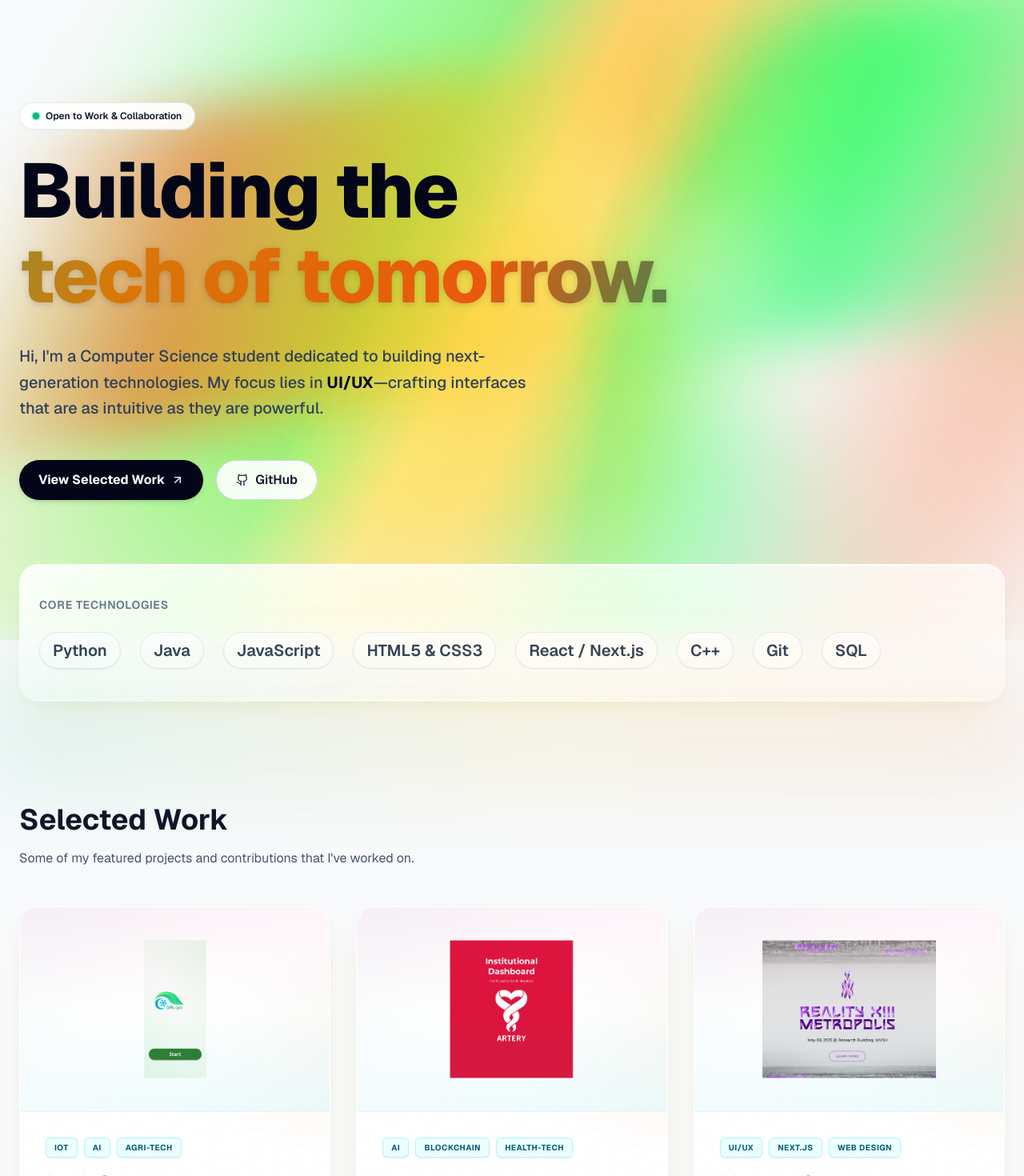
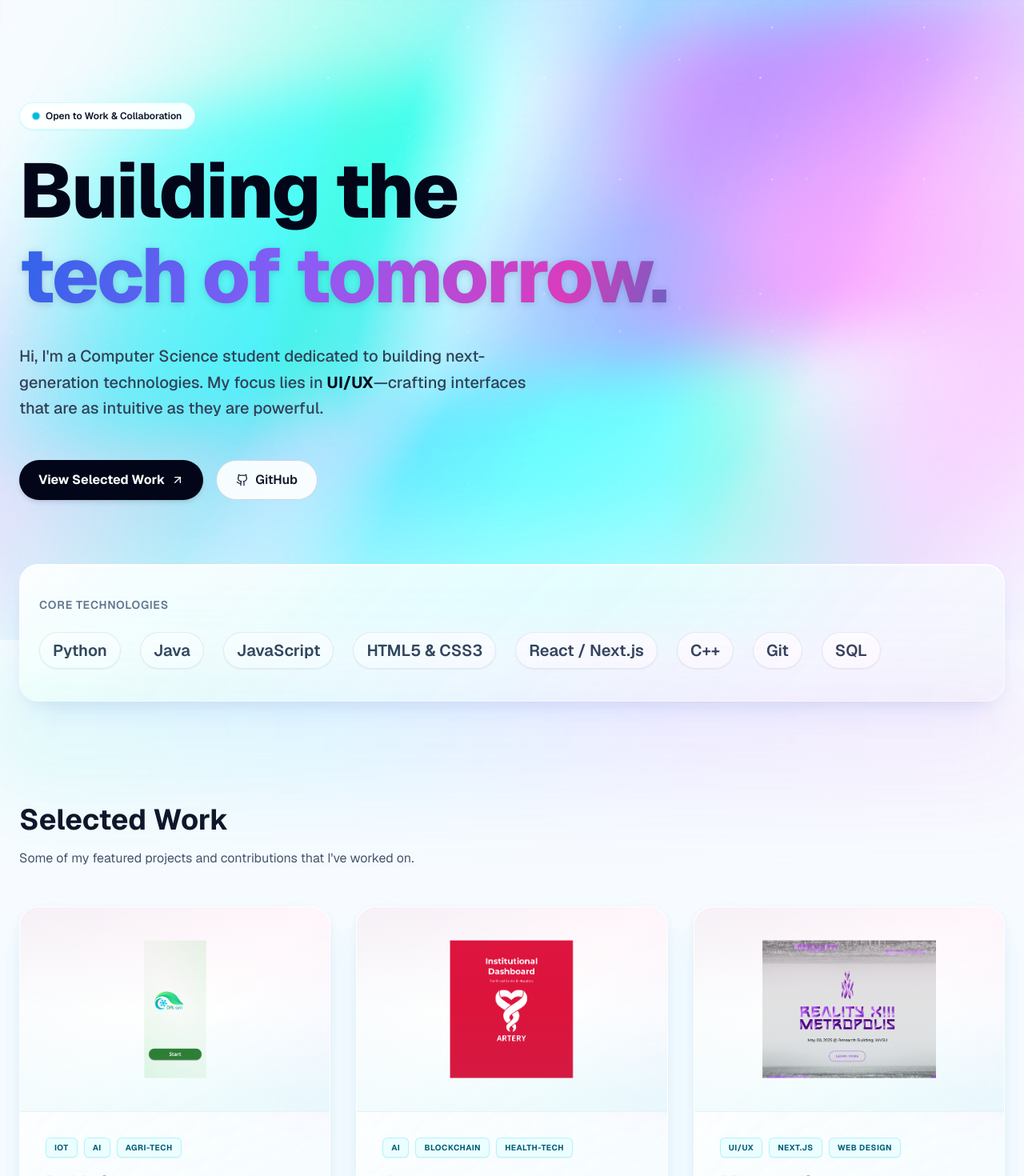
Before and after one commit to karlsxo/KarloRoel, a Next.js app: page / in a window 1280 px wide. Shown: the top 1470 px of the page at 80% size. Built offline with nearby package versions, Linux system fonts and the light colour scheme.

Commit message:
Refresh portfolio with aurora borealis theme
Update the visual system with vibrant mint, cyan, violet, pink, and silver aurora accents while preserving readable text and organized glass surfaces.

```diff
--- a/app/globals.css
+++ b/app/globals.css
@@ -1,8 +1,14 @@
 @import "tailwindcss";
 
 :root {
-  --background: #ffffff;
-  --foreground: #0f172a;
+  --background: #f7fbff;
+  --foreground: #08111f;
+  --aurora-mint: #43ffd2;
+  --aurora-cyan: #19c8ff;
+  --aurora-blue: #496dff;
+  --aurora-violet: #b36cff;
+  --aurora-pink: #ff7ee7;
+  --silver: #f8fbff;
   --scroll-progress: 0;
   --scroll-y: 0px;
 }
@@ -32,9 +38,10 @@ body::before {
   inset: 0;
   z-index: -4;
   background:
-    radial-gradient(circle at 10% 12%, rgba(16, 185, 129, 0.24), transparent 45%),
-    radial-gradient(circle at 90% 18%, rgba(249, 115, 22, 0.22), transparent 45%),
-    linear-gradient(180deg, #ffffff 0%, #f8fafc 45%, #f1f5f9 100%);
+    radial-gradient(circle at 12% 14%, rgba(67, 255, 210, 0.36), transparent 42%),
+    radial-gradient(circle at 78% 18%, rgba(255, 126, 231, 0.34), transparent 43%),
+    radial-gradient(circle at 58% 72%, rgba(25, 200, 255, 0.22), transparent 48%),
+    linear-gradient(135deg, #ffffff 0%, #efffff 28%, #f5f4ff 62%, #fff9fe 100%);
 }
 
 .aurora-stage {
@@ -44,9 +51,8 @@ body::before {
   pointer-events: none;
   overflow: hidden;
   isolation: isolate;
-  /* Mask creates a light white vignette & crisp white space around center while allowing vibrant aurora colors to pop */
-  mask-image: radial-gradient(ellipse 95% 85% at 50% 35%, rgba(0, 0, 0, 0.92) 0%, rgba(0, 0, 0, 0.7) 50%, rgba(0, 0, 0, 0.35) 85%, transparent 100%);
-  -webkit-mask-image: radial-gradient(ellipse 95% 85% at 50% 35%, rgba(0, 0, 0, 0.92) 0%, rgba(0, 0, 0, 0.7) 50%, rgba(0, 0, 0, 0.35) 85%, transparent 100%);
+  mask-image: radial-gradient(ellipse 98% 86% at 50% 33%, rgba(0, 0, 0, 0.94) 0%, rgba(0, 0, 0, 0.7) 50%, rgba(0, 0, 0, 0.28) 83%, transparent 100%);
+  -webkit-mask-image: radial-gradient(ellipse 98% 86% at 50% 33%, rgba(0, 0, 0, 0.94) 0%, rgba(0, 0, 0, 0.7) 50%, rgba(0, 0, 0, 0.28) 83%, transparent 100%);
 }
 
 .aurora-stage::before {
@@ -54,17 +60,19 @@ body::before {
   position: absolute;
   inset: -15%;
   background:
-    conic-gradient(from 140deg at 60% 40%,
+    conic-gradient(from 138deg at 61% 38%,
       transparent 0deg,
-      rgba(16, 185, 129, 0.88) 35deg,
-      rgba(234, 179, 8, 0.85) 80deg,
+      rgba(67, 255, 210, 0.9) 34deg,
+      rgba(25, 200, 255, 0.88) 73deg,
+      rgba(179, 108, 255, 0.72) 106deg,
       transparent 135deg,
       transparent 180deg,
-      rgba(249, 115, 22, 0.88) 225deg,
-      rgba(34, 197, 94, 0.85) 285deg,
+      rgba(255, 126, 231, 0.8) 224deg,
+      rgba(73, 109, 255, 0.74) 270deg,
+      rgba(248, 251, 255, 0.88) 306deg,
       transparent 340deg);
-  filter: blur(55px) saturate(290%);
-  opacity: 0.68;
+  filter: blur(58px) saturate(260%);
+  opacity: 0.72;
   transform:
     translate3d(calc(var(--scroll-progress) * -8vw), calc(var(--scroll-progress) * 16vh), 0)
     rotate(calc(var(--scroll-progress) * 28deg));
@@ -76,14 +84,15 @@ body::before {
   position: absolute;
   inset: -20% -10%;
   opacity: 0.62;
-  filter: blur(65px) saturate(310%);
+  filter: blur(68px) saturate(285%);
   background:
     linear-gradient(125deg,
       transparent 18%,
-      rgba(34, 197, 94, 0.85) 35%,
-      rgba(250, 204, 21, 0.88) 50%,
+      rgba(67, 255, 210, 0.78) 34%,
+      rgba(248, 251, 255, 0.88) 43%,
+      rgba(25, 200, 255, 0.72) 53%,
       transparent 68%,
-      rgba(249, 115, 22, 0.82) 82%,
+      rgba(255, 126, 231, 0.72) 82%,
       transparent 95%);
   transform:
     translate3d(calc(var(--scroll-progress) * 10vw), calc(var(--scroll-progress) * -12vh), 0)
@@ -100,13 +109,14 @@ body::before {
   background:
     linear-gradient(105deg,
       transparent 10%,
-      rgba(249, 115, 22, 0.82) 25%,
-      rgba(234, 179, 8, 0.85) 42%,
-      transparent 58%,
-      rgba(16, 185, 129, 0.85) 75%,
+      rgba(25, 200, 255, 0.62) 24%,
+      rgba(67, 255, 210, 0.72) 36%,
+      rgba(248, 251, 255, 0.82) 48%,
+      rgba(179, 108, 255, 0.62) 62%,
+      rgba(255, 126, 231, 0.68) 76%,
       transparent 92%);
-  filter: blur(35px) saturate(270%);
-  opacity: 0.65;
+  filter: blur(38px) saturate(250%);
+  opacity: 0.7;
   transform:
     translateY(calc(var(--scroll-progress) * 18vh))
     skewY(-9deg);
@@ -118,35 +128,42 @@ body::before {
   inset: 0;
   z-index: -1;
   pointer-events: none;
-  opacity: 0.10;
+  opacity: 0.58;
   background-image:
-    linear-gradient(rgba(15, 23, 42, 0.035) 1px, transparent 1px),
-    linear-gradient(90deg, rgba(15, 23, 42, 0.035) 1px, transparent 1px);
-  background-size: 64px 64px;
-  mask-image: linear-gradient(to bottom, rgba(0, 0, 0, 0.85), transparent 90%);
+    radial-gradient(circle at 8% 18%, rgba(255, 255, 255, 0.92) 0 1px, transparent 1.8px),
+    radial-gradient(circle at 22% 74%, rgba(185, 247, 255, 0.82) 0 1px, transparent 1.8px),
+    radial-gradient(circle at 52% 36%, rgba(255, 255, 255, 0.88) 0 1.2px, transparent 2px),
+    radial-gradient(circle at 74% 24%, rgba(245, 236, 255, 0.88) 0 1px, transparent 1.9px),
+    radial-gradient(circle at 88% 64%, rgba(224, 250, 255, 0.86) 0 1px, transparent 1.8px),
+    linear-gradient(rgba(8, 17, 31, 0.018) 1px, transparent 1px),
+    linear-gradient(90deg, rgba(8, 17, 31, 0.018) 1px, transparent 1px);
+  background-size: 190px 190px, 230px 230px, 270px 270px, 310px 310px, 350px 350px, 72px 72px, 72px 72px;
+  mask-image: linear-gradient(to bottom, rgba(0, 0, 0, 0.72), rgba(0, 0, 0, 0.42) 58%, transparent 96%);
 }
 
 .glass-panel {
-  background: linear-gradient(135deg, rgba(255, 255, 255, 0.88), rgba(255, 255, 255, 0.68));
-  border: 1px solid rgba(255, 255, 255, 0.95);
+  background:
+    linear-gradient(135deg, rgba(255, 255, 255, 0.9), rgba(244, 252, 255, 0.76)),
+    linear-gradient(135deg, rgba(67, 255, 210, 0.08), rgba(255, 126, 231, 0.08));
+  border: 1px solid rgba(255, 255, 255, 0.98);
   box-shadow:
-    0 20px 40px -15px rgba(234, 179, 8, 0.12),
-    0 8px 24px -6px rgba(15, 23, 42, 0.04),
+    0 22px 44px -18px rgba(73, 109, 255, 0.18),
+    0 8px 24px -6px rgba(8, 17, 31, 0.06),
     inset 0 1px 0 rgba(255, 255, 255, 1);
-  backdrop-filter: blur(24px) saturate(160%);
+  backdrop-filter: blur(24px) saturate(170%);
 }
 
 .glass-card {
   position: relative;
   background:
-    linear-gradient(135deg, rgba(255, 255, 255, 0.92), rgba(255, 255, 255, 0.72)),
-    linear-gradient(180deg, rgba(255, 255, 255, 0.82), rgba(248, 250, 252, 0.55));
+    linear-gradient(135deg, rgba(255, 255, 255, 0.94), rgba(242, 252, 255, 0.76)),
+    linear-gradient(180deg, rgba(255, 255, 255, 0.88), rgba(246, 248, 255, 0.58));
   border: 1px solid rgba(255, 255, 255, 0.98);
   box-shadow:
-    0 18px 45px -10px rgba(234, 179, 8, 0.12),
-    0 4px 16px rgba(15, 23, 42, 0.04),
+    0 18px 45px -12px rgba(25, 200, 255, 0.16),
+    0 4px 16px rgba(8, 17, 31, 0.05),
     inset 0 1px 0 rgba(255, 255, 255, 1);
-  backdrop-filter: blur(26px) saturate(160%);
+  backdrop-filter: blur(26px) saturate(175%);
 }
 
 .glass-card::before {
@@ -156,9 +173,9 @@ body::before {
   border-radius: inherit;
   pointer-events: none;
   background:
-    radial-gradient(circle at 15% 0%, rgba(16, 185, 129, 0.16), transparent 36%),
-    radial-gradient(circle at 100% 20%, rgba(249, 115, 22, 0.14), transparent 38%),
-    linear-gradient(135deg, rgba(255, 255, 255, 0.5), transparent 42%);
+    radial-gradient(circle at 15% 0%, rgba(67, 255, 210, 0.18), transparent 36%),
+    radial-gradient(circle at 100% 18%, rgba(255, 126, 231, 0.15), transparent 38%),
+    linear-gradient(135deg, rgba(255, 255, 255, 0.58), transparent 42%);
   opacity: 0.88;
 }
 
@@ -169,11 +186,11 @@ body::before {
 
 .aurora-text {
   color: transparent;
-  background-image: linear-gradient(110deg, #059669 0%, #10b981 25%, #d97706 55%, #ea580c 80%, #059669 100%);
-  background-size: 220% 100%;
+  background-image: linear-gradient(110deg, #0284c7 0%, #00bfa6 23%, #2265e8 48%, #8b5cf6 69%, #db3bbc 86%, #0284c7 100%);
+  background-size: 240% 100%;
   background-clip: text;
   -webkit-background-clip: text;
-  filter: drop-shadow(0 2px 4px rgba(15, 23, 42, 0.18));
+  filter: drop-shadow(0 2px 5px rgba(8, 17, 31, 0.16));
   animation: shimmer-text 8s ease-in-out infinite alternate;
 }
 
@@ -188,9 +205,9 @@ body::before {
   height: 160px;
   z-index: -1;
   pointer-events: none;
-  background: linear-gradient(90deg, rgba(16, 185, 129, 0.18), rgba(234, 179, 8, 0.16), rgba(249, 115, 22, 0.16));
-  filter: blur(55px);
-  opacity: 0.6;
+  background: linear-gradient(90deg, rgba(67, 255, 210, 0.18), rgba(25, 200, 255, 0.16), rgba(179, 108, 255, 0.16), rgba(255, 126, 231, 0.14));
+  filter: blur(56px);
+  opacity: 0.68;
 }
 
 @keyframes aurora-drift {
--- a/app/layout.tsx
+++ b/app/layout.tsx
@@ -1,6 +1,6 @@
 import type { Metadata } from "next";
 import { Geist, Geist_Mono } from "next/font/google";
-import "./globals.css"; // Yellow Orange Green Aurora Theme
+import "./globals.css"; // Aurora borealis theme
 
 
 const geistSans = Geist({
--- a/app/page.tsx
+++ b/app/page.tsx
@@ -275,10 +275,10 @@ const ContactModal = ({ isOpen, onClose }: { isOpen: boolean; onClose: () => voi
 
             {submitStatus === 'success' ? (
               <div className="text-center py-8">
-                <div className="w-16 h-16 bg-emerald-100 rounded-full flex items-center justify-center mx-auto mb-4 border border-emerald-200">
-                  <Mail className="w-8 h-8 text-emerald-600" />
+                <div className="w-16 h-16 bg-cyan-100 rounded-full flex items-center justify-center mx-auto mb-4 border border-cyan-200">
+                  <Mail className="w-8 h-8 text-cyan-600" />
                 </div>
-                <p className="text-emerald-700 font-medium">Opening your email client...</p>
+                <p className="text-cyan-700 font-medium">Opening your email client...</p>
               </div>
             ) : (
               <form onSubmit={handleSubmit} className="space-y-4">
@@ -425,9 +425,9 @@ const ProjectDetailModal = ({
                 {project.achievements && project.achievements.length > 0 && (
                   <div className="flex flex-wrap gap-3 mt-4">
                     {project.achievements.map((achievement, index) => (
-                      <div key={index} className="flex items-center gap-2 px-4 py-2 bg-amber-50 border border-amber-200/80 rounded-lg backdrop-blur-md shadow-xs">
-                        <Award className="w-5 h-5 text-amber-600" />
-                        <span className="text-amber-900 text-sm font-semibold">{achievement}</span>
+                      <div key={index} className="flex items-center gap-2 px-4 py-2 bg-violet-50 border border-violet-200/80 rounded-lg backdrop-blur-md shadow-xs">
+                        <Award className="w-5 h-5 text-violet-600" />
+                        <span className="text-violet-950 text-sm font-semibold">{achievement}</span>
                       </div>
                     ))}
                   </div>
@@ -483,12 +483,12 @@ const ProjectDetailModal = ({
                         <p className="text-slate-600 leading-relaxed">{project.problemStatement}</p>
                       </div>
 
-                      <div className="glass-panel rounded-2xl p-8 bg-white/85 border-emerald-100">
+                      <div className="glass-panel rounded-2xl p-8 bg-white/85 border-cyan-100">
                         <div className="flex items-center gap-3 mb-4">
-                          <div className="p-2 bg-emerald-50 rounded-lg border border-emerald-200">
-                            <Lightbulb className="w-6 h-6 text-emerald-600" />
+                          <div className="p-2 bg-cyan-50 rounded-lg border border-cyan-200">
+                            <Lightbulb className="w-6 h-6 text-cyan-600" />
                           </div>
-                          <h3 className="text-xl font-bold text-emerald-950">The Solution</h3>
+                          <h3 className="text-xl font-bold text-cyan-950">The Solution</h3>
                         </div>
                         <p className="text-slate-600 leading-relaxed">{project.solution}</p>
                       </div>
@@ -650,7 +650,7 @@ export default function Portfolio() {
   if (!mounted) return null;
 
   return (
-    <div className="relative isolate min-h-screen overflow-hidden bg-[#f8fafc] text-slate-900 font-sans selection:bg-cyan-500/20">
+    <div className="relative isolate min-h-screen overflow-hidden bg-[#f7fbff] text-slate-900 font-sans selection:bg-violet-400/20">
       <div className="aurora-stage" />
       <div className="aurora-ribbon" />
       <div className="noise-overlay" />
@@ -668,13 +668,13 @@ export default function Portfolio() {
         project={selectedProject}
       />
 
-      {/* Hero Section - Yellow, Orange & Green Aurora Theme */}
+      {/* Hero Section - Aurora Borealis Theme */}
       <section className="relative z-10 pt-32 pb-20 px-6 max-w-7xl mx-auto min-h-[85vh] flex flex-col justify-center">
         <motion.div initial={{ opacity: 0, y: 20 }} animate={{ opacity: 1, y: 0 }} transition={{ duration: 0.6 }}>
-          <div className="inline-flex items-center gap-2 px-4 py-2 rounded-full bg-white/90 border border-slate-200/90 text-xs text-slate-900 font-semibold mb-6 backdrop-blur-md shadow-xs shadow-slate-200/50">
+          <div className="inline-flex items-center gap-2 px-4 py-2 rounded-full bg-white/90 border border-cyan-100/90 text-xs text-slate-900 font-semibold mb-6 backdrop-blur-md shadow-xs shadow-cyan-200/40">
             <span className="relative flex h-2 w-2">
-              <span className="animate-ping absolute inline-flex h-full w-full rounded-full bg-emerald-500 opacity-75"></span>
-              <span className="relative inline-flex rounded-full h-2 w-2 bg-emerald-500"></span>
+              <span className="animate-ping absolute inline-flex h-full w-full rounded-full bg-cyan-500 opacity-75"></span>
+              <span className="relative inline-flex rounded-full h-2 w-2 bg-cyan-500"></span>
             </span>
             Open to Work & Collaboration
           </div>
@@ -692,11 +692,11 @@ export default function Portfolio() {
           </p>
 
           <div className="flex flex-wrap gap-4">
-            <a href="#work" className="group flex items-center gap-2 px-6 py-3 bg-slate-950 text-white rounded-full font-bold hover:bg-emerald-600 transition-all hover:shadow-lg hover:shadow-emerald-500/20 shadow-md">
+            <a href="#work" className="group flex items-center gap-2 px-6 py-3 bg-slate-950 text-white rounded-full font-bold hover:bg-cyan-700 transition-all hover:shadow-lg hover:shadow-cyan-500/20 shadow-md">
               View Selected Work
               <ArrowUpRight className="w-4 h-4 group-hover:-translate-y-0.5 group-hover:translate-x-0.5 transition-transform" />
             </a>
-            <a href="https://github.com/karlsxo/KarloRoel" target="_blank" rel="noreferrer" className="flex items-center gap-2 px-6 py-3 bg-white/90 text-slate-900 border border-slate-300 rounded-full font-semibold hover:bg-white hover:border-emerald-300 hover:shadow-xs transition-all backdrop-blur-md">
+            <a href="https://github.com/karlsxo/KarloRoel" target="_blank" rel="noreferrer" className="flex items-center gap-2 px-6 py-3 bg-white/90 text-slate-900 border border-slate-300 rounded-full font-semibold hover:bg-white hover:border-violet-300 hover:shadow-xs transition-all backdrop-blur-md">
               <Github className="w-4 h-4 text-slate-800" />
               GitHub
             </a>
@@ -709,14 +709,14 @@ export default function Portfolio() {
         <div className="max-w-7xl mx-auto px-6">
           <p className="text-slate-500 text-sm font-semibold mb-6 uppercase tracking-wider">Core Technologies</p>
           <div className="flex gap-4 md:gap-6 flex-wrap text-slate-700 font-semibold text-lg md:text-xl">
-             <span className="rounded-full border border-slate-200/80 bg-white/80 px-4 py-2 hover:text-emerald-700 hover:border-emerald-300 hover:bg-emerald-50/50 transition-colors shadow-xs cursor-default">Python</span>
-             <span className="rounded-full border border-slate-200/80 bg-white/80 px-4 py-2 hover:text-amber-700 hover:border-amber-300 hover:bg-amber-50/50 transition-colors shadow-xs cursor-default">Java</span>
-             <span className="rounded-full border border-slate-200/80 bg-white/80 px-4 py-2 hover:text-emerald-700 hover:border-emerald-300 hover:bg-emerald-50/50 transition-colors shadow-xs cursor-default">JavaScript</span>
-             <span className="rounded-full border border-slate-200/80 bg-white/80 px-4 py-2 hover:text-amber-700 hover:border-amber-300 hover:bg-amber-50/50 transition-colors shadow-xs cursor-default">HTML5 & CSS3</span>
-             <span className="rounded-full border border-slate-200/80 bg-white/80 px-4 py-2 hover:text-emerald-700 hover:border-emerald-300 hover:bg-emerald-50/50 transition-colors shadow-xs cursor-default">React / Next.js</span>
-             <span className="rounded-full border border-slate-200/80 bg-white/80 px-4 py-2 hover:text-amber-700 hover:border-amber-300 hover:bg-amber-50/50 transition-colors shadow-xs cursor-default">C++</span>
-             <span className="rounded-full border border-slate-200/80 bg-white/80 px-4 py-2 hover:text-emerald-700 hover:border-emerald-300 hover:bg-emerald-50/50 transition-colors shadow-xs cursor-default">Git</span>
-             <span className="rounded-full border border-slate-200/80 bg-white/80 px-4 py-2 hover:text-amber-700 hover:border-amber-300 hover:bg-amber-50/50 transition-colors shadow-xs cursor-default">SQL</span>
+             <span className="rounded-full border border-slate-200/80 bg-white/80 px-4 py-2 hover:text-cyan-700 hover:border-cyan-300 hover:bg-cyan-50/60 transition-colors shadow-xs cursor-default">Python</span>
+             <span className="rounded-full border border-slate-200/80 bg-white/80 px-4 py-2 hover:text-violet-700 hover:border-violet-300 hover:bg-violet-50/60 transition-colors shadow-xs cursor-default">Java</span>
+             <span className="rounded-full border border-slate-200/80 bg-white/80 px-4 py-2 hover:text-teal-700 hover:border-teal-300 hover:bg-teal-50/60 transition-colors shadow-xs cursor-default">JavaScript</span>
+             <span className="rounded-full border border-slate-200/80 bg-white/80 px-4 py-2 hover:text-fuchsia-700 hover:border-fuchsia-300 hover:bg-fuchsia-50/60 transition-colors shadow-xs cursor-default">HTML5 & CSS3</span>
+             <span className="rounded-full border border-slate-200/80 bg-white/80 px-4 py-2 hover:text-cyan-700 hover:border-cyan-300 hover:bg-cyan-50/60 transition-colors shadow-xs cursor-default">React / Next.js</span>
+             <span className="rounded-full border border-slate-200/80 bg-white/80 px-4 py-2 hover:text-violet-700 hover:border-violet-300 hover:bg-violet-50/60 transition-colors shadow-xs cursor-default">C++</span>
+             <span className="rounded-full border border-slate-200/80 bg-white/80 px-4 py-2 hover:text-teal-700 hover:border-teal-300 hover:bg-teal-50/60 transition-colors shadow-xs cursor-default">Git</span>
+             <span className="rounded-full border border-slate-200/80 bg-white/80 px-4 py-2 hover:text-fuchsia-700 hover:border-fuchsia-300 hover:bg-fuchsia-50/60 transition-colors shadow-xs cursor-default">SQL</span>
           </div>
         </div>
       </div>
@@ -824,7 +824,7 @@ export default function Portfolio() {
             Let&apos;s build something <br />
             <span className="relative inline-block">
               <span className="aurora-text relative z-10">extraordinary.</span>
-              <span className="absolute inset-0 blur-2xl bg-gradient-to-r from-cyan-400 via-emerald-400 to-pink-400 opacity-25 animate-pulse"></span>
+              <span className="absolute inset-0 blur-2xl bg-gradient-to-r from-cyan-400 via-violet-400 to-pink-400 opacity-25 animate-pulse"></span>
             </span>
           </h2>
           <button
```
